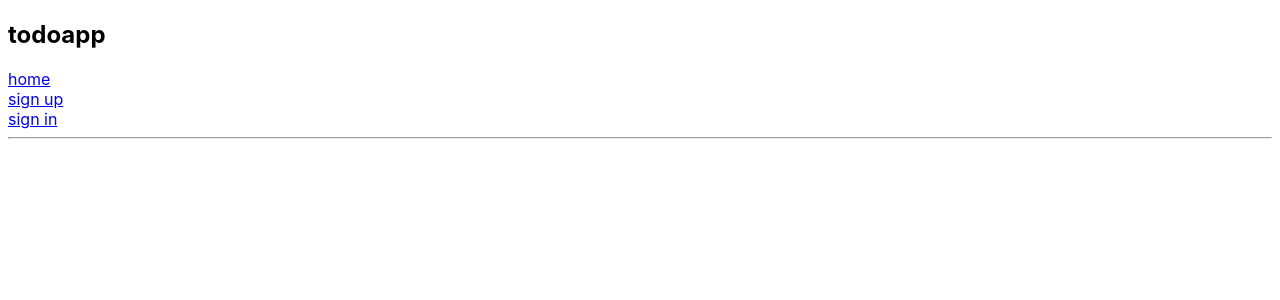
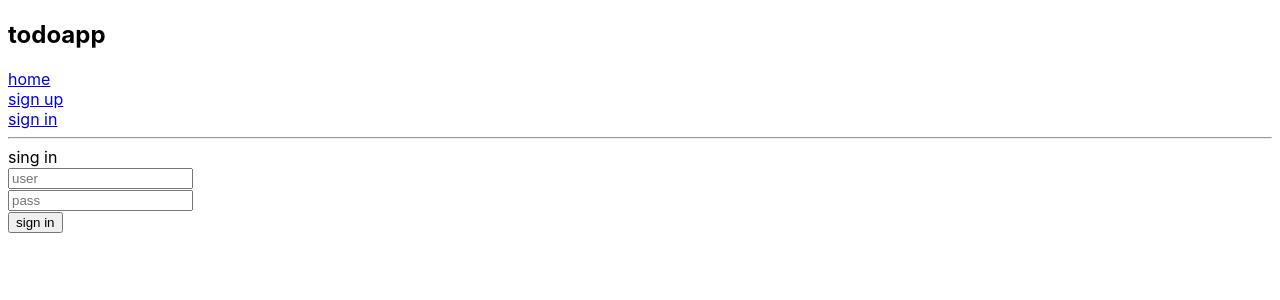
Before and after one commit to yoneda/react-redux-ts-login-todo, a React (Create React App) app: page /login in a window 1280 px wide. Shown: the top 300 px of the page. Built offline with nearby package versions, Linux system fonts and the light colour scheme.

Commit message:
add Forms

```diff
--- /dev/null
+++ b/src/components/Button.tsx
@@ -0,0 +1,14 @@
+import * as React from "react";
+
+export interface Props {
+  text: string;
+  clickHandler :any;
+}
+
+const Button: React.FC<Props> = ({ text, clickHandler }:Props) => {
+  return(
+    <button onClick={clickHandler}>{text}</button>
+  )
+}
+
+export default Button;
--- /dev/null
+++ b/src/components/FormInput.tsx
@@ -0,0 +1,17 @@
+import * as React from "react";
+
+type Props = {
+  text: string;
+  placeholder: string;
+  changeHandler: changeHandlerProp;
+}
+
+type changeHandlerProp = (text: string) => void;
+
+const FormInput: React.FC<Props> = ({ text, placeholder, changeHandler }:Props) => {
+  return(
+    <input type="text" placeholder={placeholder} value={text} onChange={(event)=>changeHandler(event.target.value)} />
+  )
+}
+
+export default FormInput;
--- a/src/components/Header.tsx
+++ b/src/components/Header.tsx
@@ -4,7 +4,7 @@ type Props = {
   children: ReactNode
 }
 
-const Header: React.FC<Props> = ({ children }) => {
+const Header: React.FC<Props> = ({ children }:Props) => {
   return (
     <div>
       {children}
--- /dev/null
+++ b/src/components/LoginForm.tsx
@@ -0,0 +1,24 @@
+import React from 'react';
+import FormInput from "./FormInput";
+import Button from "./Button";
+
+export interface Props {
+  exeHandler: exeHandlerProp;
+}
+
+type exeHandlerProp = (user:string,pass:string) => void;
+
+const LoginForm: React.FC<Props> = ({ exeHandler }:Props ) => {
+  const [user, setUser] = React.useState("");
+  const [pass, setPass] = React.useState("");
+  return(
+    <div>
+      <div>sing in</div>
+      <FormInput text={user} placeholder={"user"} changeHandler={(message)=>setUser(message)} /><br />
+      <FormInput text={pass} placeholder={"pass"} changeHandler={(message)=>setPass(message)} /><br />
+      <Button text={"sign in"} clickHandler={()=>exeHandler(user,pass)} />
+    </div>
+  )
+}
+
+export default LoginForm;
--- a/src/containers/LoginPage.tsx
+++ b/src/containers/LoginPage.tsx
@@ -2,6 +2,7 @@ import React from 'react';
 import Header from "../components/Header";
 import Title from "../components/Title";
 import Line from "../components/Line";
+import LoginForm from "../components/LoginForm";
 import { Link } from "react-router-dom";
 
 const LoginPage: React.FC = () => {
@@ -14,6 +15,7 @@ const LoginPage: React.FC = () => {
         <Link to="login">sign in</Link>
         <Line />
       </Header>
+      <LoginForm exeHandler={(user,pass)=>console.log(`user:${user}, pass:${pass}`)} />
     </div>
   )
 }
```
